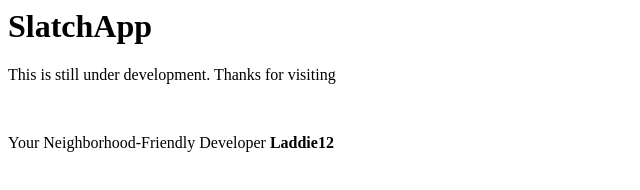
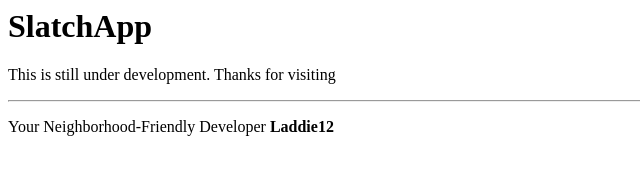
Before and after one commit to slatchapp/slatchapp.github.io, a plain HTML site: page index.html in a window 1280 px wide. Shown: the whole page, without its empty margins (0-640 px from the left). Drawn offline with Linux system fonts and the light colour scheme.

Commit message:
Update index.html

```diff
--- a/index.html
+++ b/index.html
@@ -1,4 +1,4 @@
 <h1>SlatchApp</h1>
 <p>This is still under development.  Thanks for visiting</p>
-<br/>
+<hr>
 <p>Your Neighborhood-Friendly Developer <strong>Laddie12</strong></p>
```
